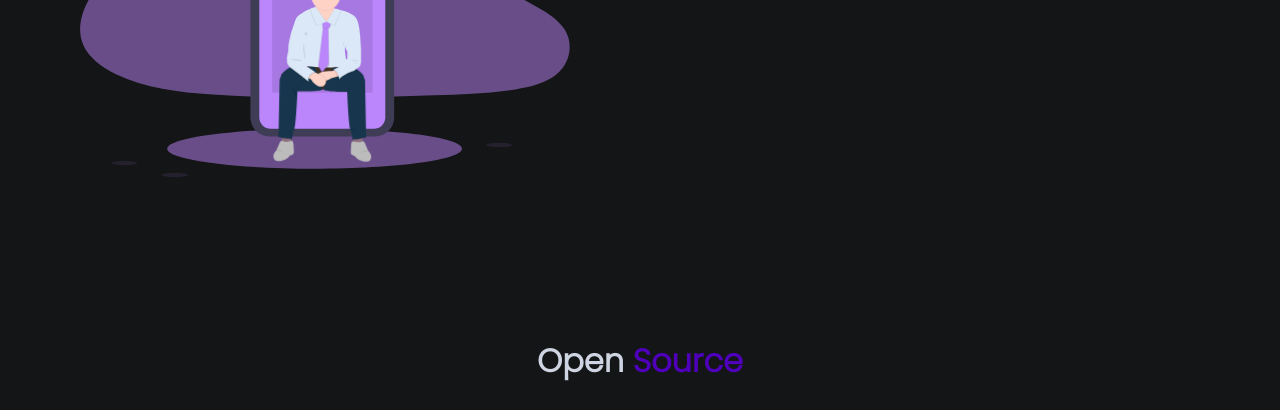
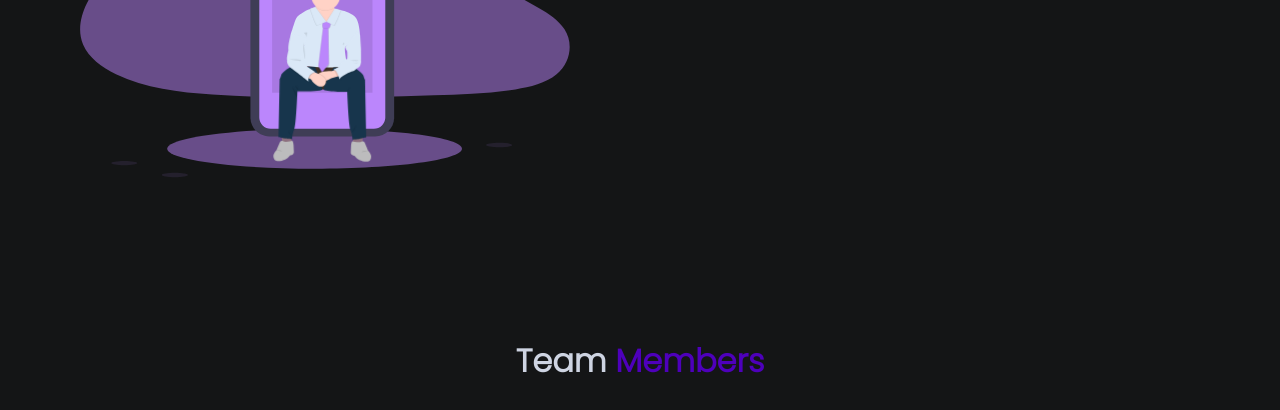
Before and after one commit to theshashankk/theshashankk.github.io-2, a plain HTML site: page team.html in a window 1280 px wide. Shown: the part 390-800 px from the top of the page. Drawn offline with nearby package versions, Linux system fonts and the light colour scheme; some icons are missing; files whose address does not match are found by name.

Commit message:
Update team.html

```diff
--- a/team.html
+++ b/team.html
@@ -174,7 +174,7 @@
     </div>
 
     <div class="main1 pt-1">
-        <h4 class="text-center heading1">Open <span class="my_experience">Source</span></h4>
+        <h4 class="text-center heading1">Team <span class="my_experience">Members</span></h4>
 
         <!-- Hackathon Section -->
 
```
